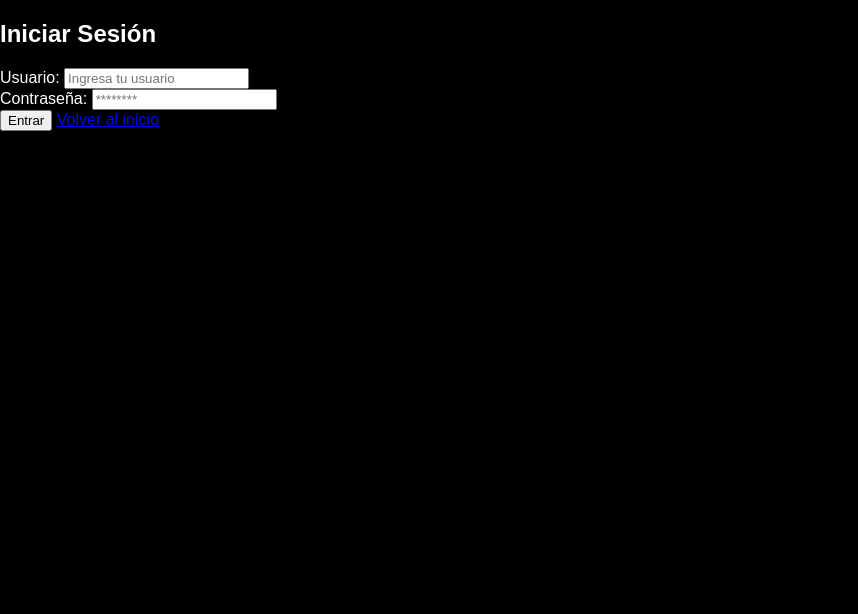
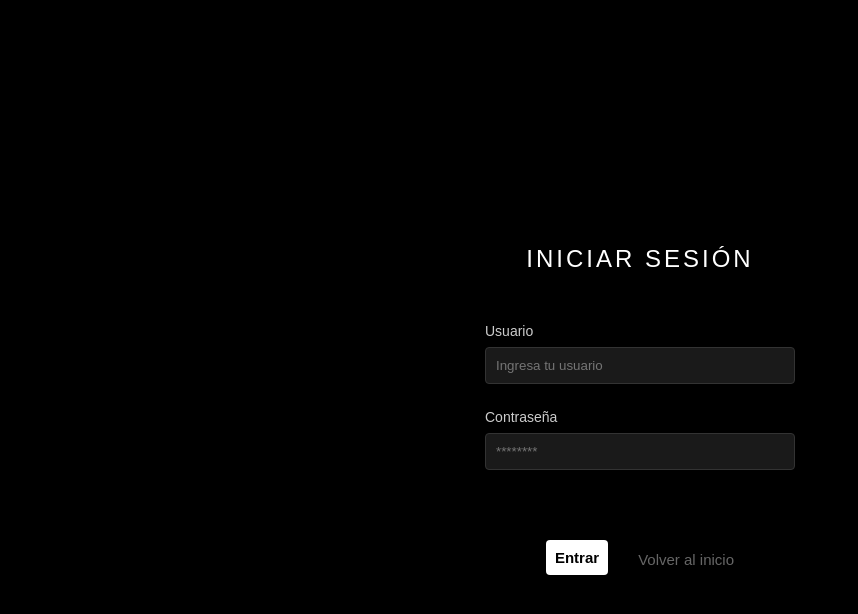
Before and after one commit to jpdelacruz872/Intuitive-Education-Platform-for-Line-Manufacturing-Learning, a Flask app: template templates/login.html in a window 1280 px wide. Shown: the top 614 px of the page, without its empty margins (0-858 px from the left). Run offline with Flask 3, Linux system fonts and the light colour scheme; the template is opened without the code that fills it, so the values that code supplies are empty.

Commit message:
Corrijo rutas y estilos tras integrar Adrian

```diff
--- a/app.py
+++ b/app.py
@@ -6,5 +6,9 @@ app = Flask(__name__)
 def home():
     return render_template("index.html")
 
+@app.route("/login")
+def login():
+    return render_template("login.html")
+
 if __name__ == "__main__":
     app.run(debug=True)
--- a/static/style.css
+++ b/static/style.css
@@ -135,6 +135,8 @@ body {
     overflow: hidden;
     position: relative;
     border: 1px solid #2a2a2a;
+}
+
 .card_header {
     height: 50px;
     background-color: #1a1a1a;
--- a/templates/login.html
+++ b/templates/login.html
@@ -1,37 +1,34 @@
 <!DOCTYPE html>
-<html lang="es">
+<html lang="en">
 <head>
     <meta charset="UTF-8">
     <meta name="viewport" content="width=device-width, initial-scale=1.0">
-    <title>Log in - Learning Site</title>
-    <link href="https://fonts.googleapis.com/css2?family=Montserrat:wght@800&display=swap" rel="stylesheet">
-    <link rel="stylesheet" href="../static/style.css">
+    <title>Login</title>
+
+    <link rel="stylesheet" href="{{ url_for('static', filename='style.css') }}">
 </head>
 <body class="login-page">
 
-    <div id="login_container">
-        <section class="login-box">
-            <h2>Iniciar Sesión</h2>
+    <div class="login-box">
+        <h2>INICIAR SESIÓN</h2>
 
-            <form id="login_form">
+        <form>
             <div class="input-group">
-                    <label for="username">Usuario:</label>
-                    <input type="text" id="username" name="username" required placeholder="Ingresa tu usuario">
+                <label for="username">Usuario</label>
+                <input type="text" id="username" placeholder="Ingresa tu usuario">
             </div>
 
             <div class="input-group">
-                    <label for="password">Contraseña:</label>
-                    <input type="password" id="password" name="password" required placeholder="********">
+                <label for="password">Contraseña</label>
+                <input type="password" id="password" placeholder="********">
             </div>
 
             <div class="actions">
-                    <button type="submit" class="btn-login">Entrar</button>
-                    <a href="index.html" class="btn-back">Volver al inicio</a>
+                <button class="btn-login" type="submit">Entrar</button>
+                <a class="btn-back" href="{{ url_for('home') }}">Volver al inicio</a>
             </div>
         </form>
-        </section>
     </div>
 
-    <script src="/script.js"></script>
 </body>
 </html>
```
Also changed, not shown: templates/index.html (+7 -3 lines). Lines whose indentation alone changed are shown as unchanged.
